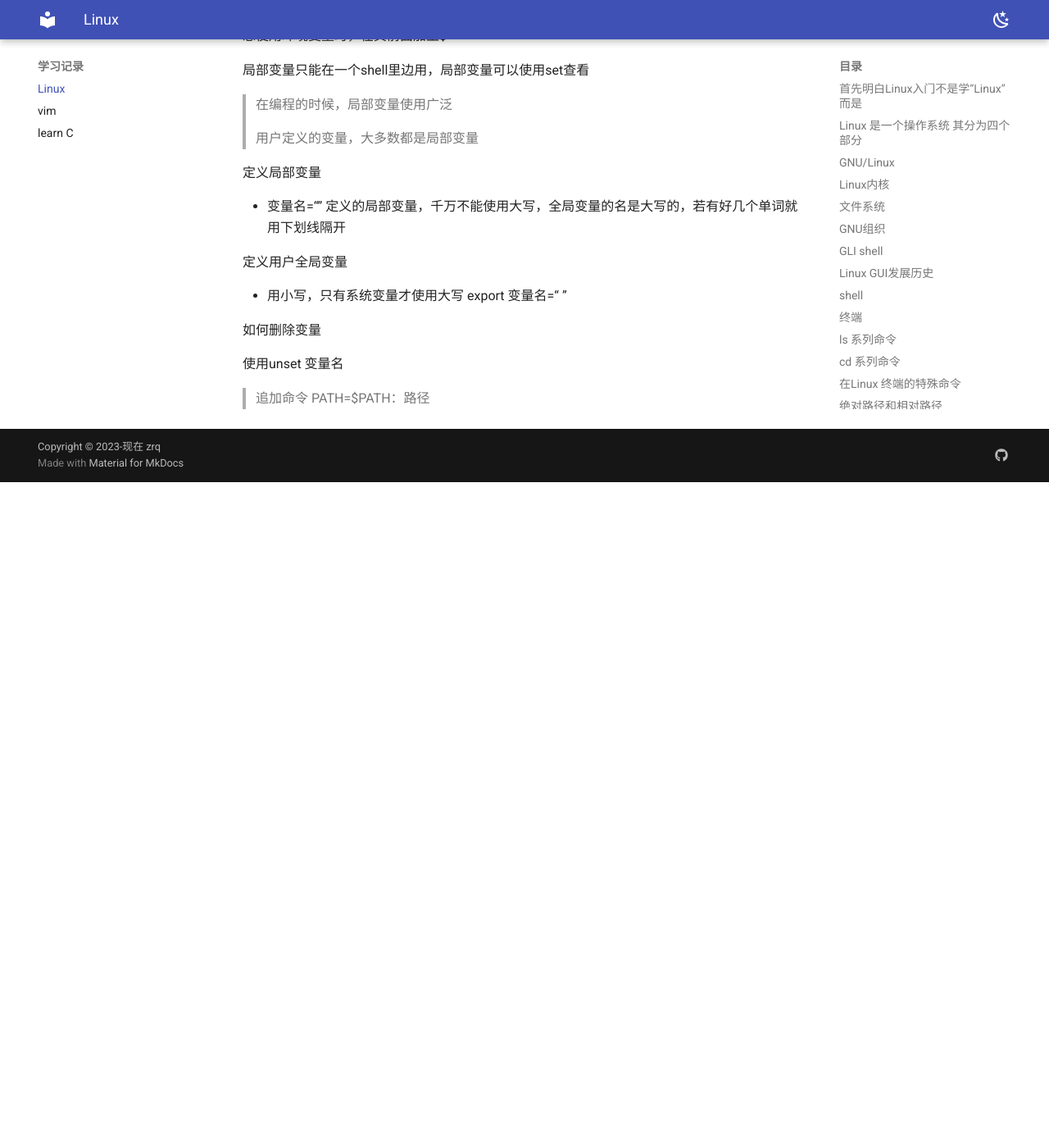
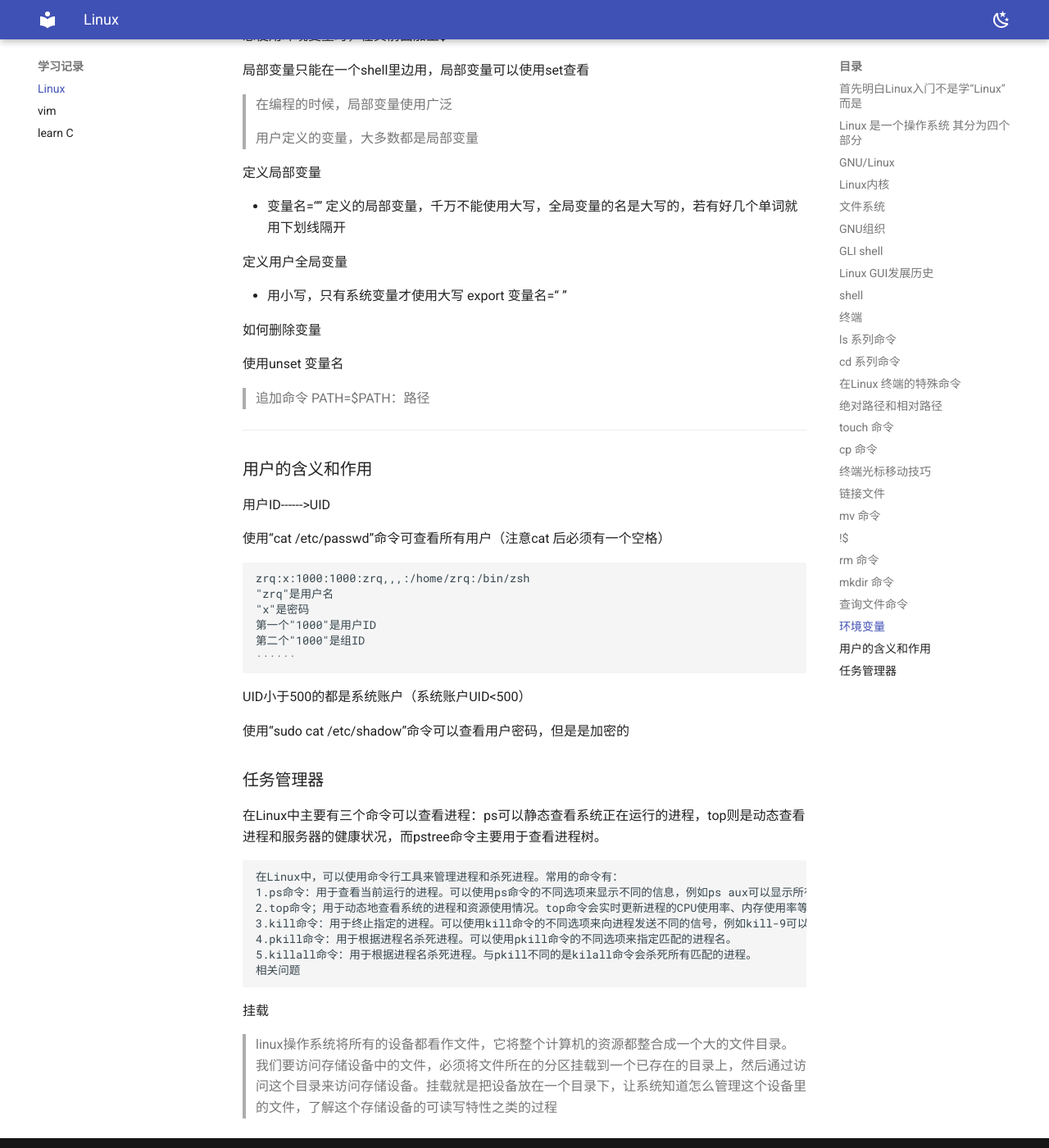
Before and after one commit to zrqiq/zrq-blog, an MkDocs documentation site: the page built from docs/qqq/qq.md, in a window 1280 px wide and 1400 px high, scrolled down 11418 px. Shown: the whole window at 82% size. Built offline with MkDocs 1.6.1 and Material for MkDocs 9.7.7, drawn with Linux system fonts in a browser that asks for light colours; before the commit the page ends 12006 px from its top, so only the background shows below that.

Commit message:
2024-01-23_20:43:33 update

````diff
--- a/docs/qqq/qq.md
+++ b/docs/qqq/qq.md
@@ -648,3 +648,46 @@ echo输出
 使用unset 变量名
 
 > 追加命令 PATH=$PATH：路径
+
+
+
+---
+
+
+
+### 用户的含义和作用
+
+用户ID------>UID
+
+使用“cat /etc/passwd”命令可查看所有用户（注意cat 后必须有一个空格）
+
+```
+zrq:x:1000:1000:zrq,,,:/home/zrq:/bin/zsh
+"zrq"是用户名
+"x"是密码
+第一个"1000"是用户ID
+第二个"1000"是组ID
+······
+```
+
+UID小于500的都是系统账户（系统账户UID<500）
+
+使用“sudo cat /etc/shadow”命令可以查看用户密码，但是是加密的
+
+### 任务管理器
+
+在Linux中主要有三个命令可以查看进程：ps可以静态查看系统正在运行的进程，top则是动态查看进程和服务器的健康状况，而pstree命令主要用于查看进程树。
+
+```
+在Linux中，可以使用命令行工具来管理进程和杀死进程。常用的命令有：
+1.ps命令：用于查看当前运行的进程。可以使用ps命令的不同选项来显示不同的信息，例如ps aux可以显示所有进程的详细信息。
+2.top命令；用于动态地查看系统的进程和资源使用情况。top命令会实时更新进程的CPU使用率、内存使用率等信息。
+3.kill命令：用于终止指定的进程。可以使用kill命令的不同选项来向进程发送不同的信号，例如kill-9可以强制终止进程。
+4.pkill命令：用于根据进程名杀死进程。可以使用pkill命令的不同选项来指定匹配的进程名。
+5.killall命令：用于根据进程名杀死进程。与pkill不同的是kilall命令会杀死所有匹配的进程。
+相关问题
+```
+
+挂载
+
+> linux操作系统将所有的设备都看作文件，它将整个计算机的资源都整合成一个大的文件目录。我们要访问存储设备中的文件，必须将文件所在的分区挂载到一个已存在的目录上，然后通过访问这个目录来访问存储设备。挂载就是把设备放在一个目录下，让系统知道怎么管理这个设备里的文件，了解这个存储设备的可读写特性之类的过程
````
